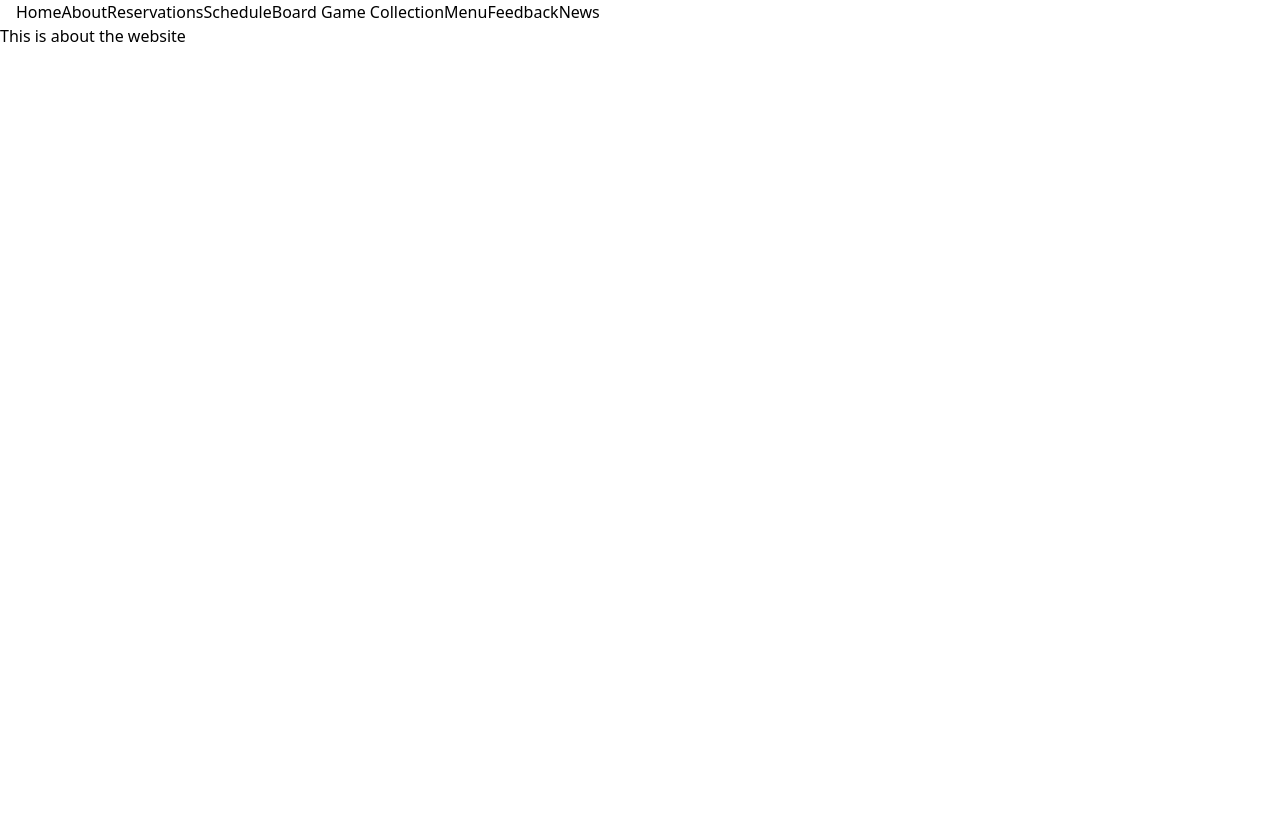
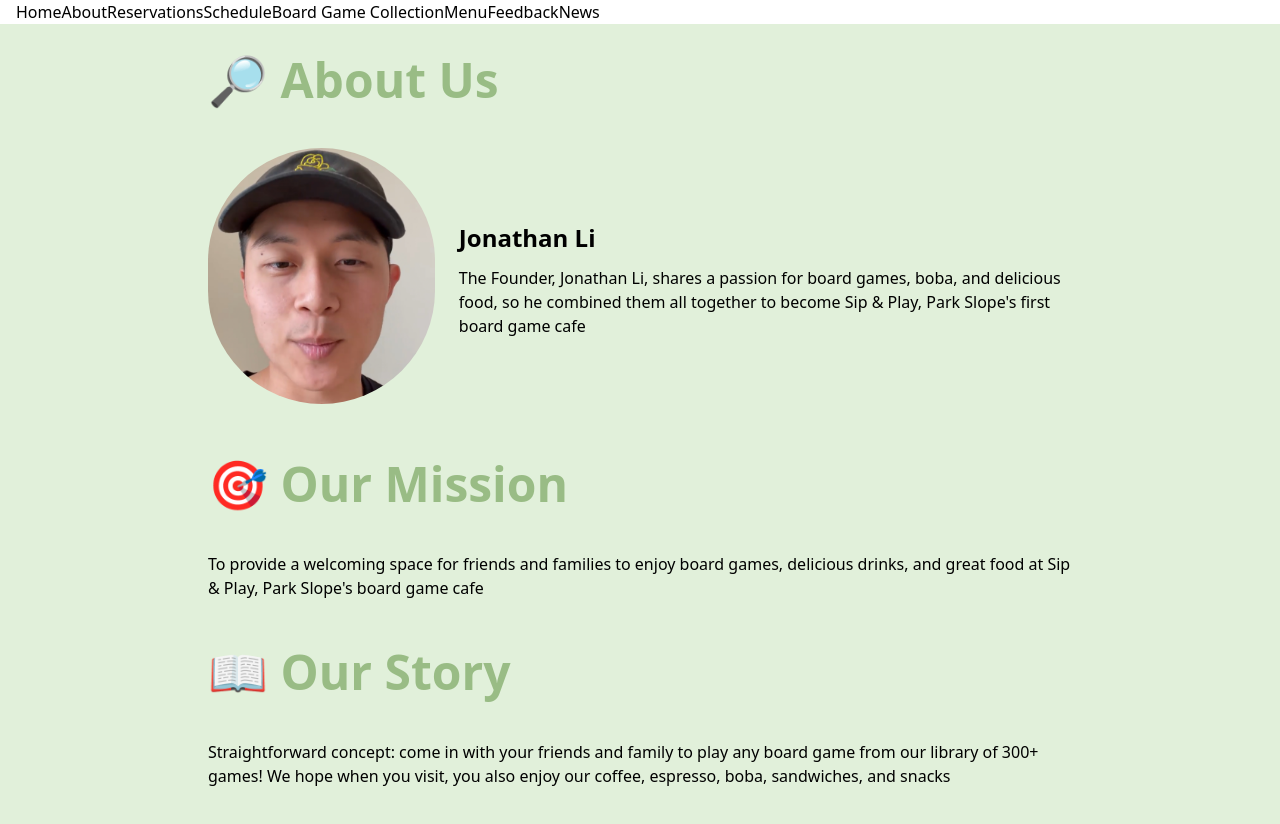
Before and after one commit to toluwanimi1/HackathonTeamDex, a React (Create React App) app: page /about in a window 1280 px wide. Before the commit the page ends 800 px from the top, so only its background shows below. Built offline with nearby package versions, Linux system fonts and the light colour scheme.

Commit message:
added about page

```diff
--- a/src/pages/About.js
+++ b/src/pages/About.js
@@ -1,7 +1,46 @@
 import React from "react";
+import Owner from "../pictures/Owner.png";
 
 const About = () => {
-  return <div>This is about the website</div>;
+  const lightGreenColor = { color: "#99BC85" };
+  const lighterGreenColor = { color: "#BFD8AF" };
+
+  return (
+    <div style={{backgroundColor: "#E1F0DA"}} className="min-h-screen py-8">
+      <div className="max-w-4xl mx-auto px-4 space-y-12">
+        <section>
+          {/* Code for About Us */}
+          <h2 style={lightGreenColor} className="text-5xl font-bold mb-11">🔎 About Us</h2>
+          <div className="flex flex-col sm:flex-row items-center">
+            <img src={Owner} alt="Jonathan Li" className="w-64 h-64 rounded-full mb-5 sm:mb-2 sm:mr-6" />
+            <div>
+              <h3 className="text-2xl font-semibold mb-3">Jonathan Li</h3>
+              <p className="text-black">
+                The Founder, Jonathan Li, shares a passion for board games, boba, and delicious food, so he combined them all together
+                to become Sip & Play, Park Slope's first board game cafe
+              </p>
+            </div>
+          </div>
+        </section>
+
+        <section>
+          {/* Code for Our Mission */}
+          <h2 style={lightGreenColor} className="text-5xl font-bold mb-11">🎯 Our Mission</h2>
+          <p className="text-black">To provide a welcoming space for friends and families to enjoy board games, delicious drinks,
+            and great food at Sip & Play, Park Slope's board game cafe</p>
+        </section>
+
+        <section>
+          {/* Code for Our Story */}
+          <h2 style={lightGreenColor} className="text-5xl font-bold mb-11">📖 Our Story</h2>
+          <p classNae="text-black">Straightforward concept: come in with your friends and family to play any board game from our library of 300+ games!
+            We hope when you visit, you also enjoy our coffee, espresso, boba, sandwiches, and snacks</p>
+        </section>
+
+      </div>
+    </div>
+
+  );
 };
 
 export default About;
```
Also changed, not shown: src/pictures/Owner.png (added).
